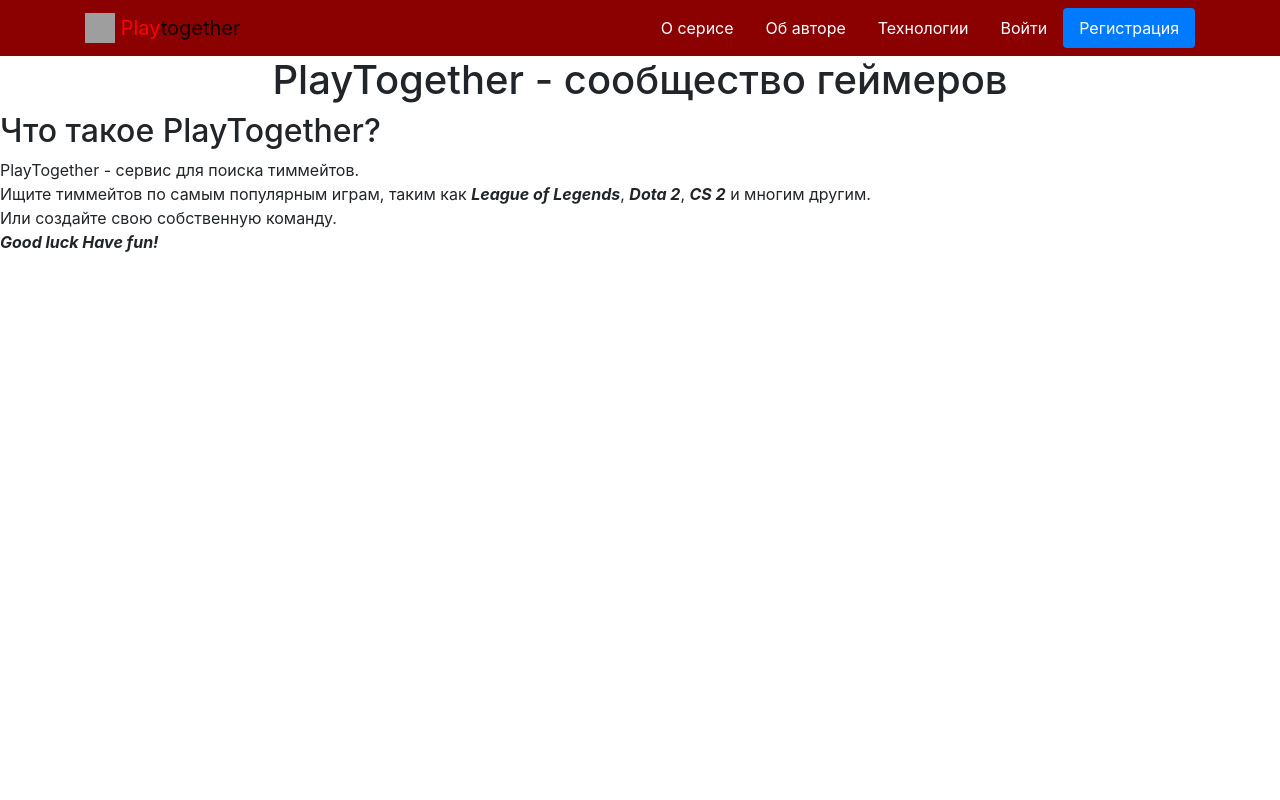
After one commit to AmidamaruPWNZ/PlayTogether, a Django app: page /about/service/ in a window 1280 px wide. The commit adds this page. Run offline with Django 3.2, Linux system fonts and the light colour scheme; some libraries are stand-ins or nearby versions; grey boxes are pictures that could not be loaded.

Commit message:
alpha ver

```diff
--- a/yatube/about/urls.py
+++ b/yatube/about/urls.py
@@ -6,4 +6,5 @@
 urlpatterns = [
     path('author/', views.AboutAuthorView.as_view(), name='author'),
     path('tech/', views.AboutTechView.as_view(), name='tech'),
+    path('service/', views.AboutServiceView.as_view(), name='service'),
 ]
--- a/yatube/about/views.py
+++ b/yatube/about/views.py
@@ -6,3 +6,7 @@
 
 class AboutTechView(TemplateView):
     template_name = 'about/tech.html'
+
+
+class AboutServiceView(TemplateView):
+    template_name = 'about/service.html'
--- /dev/null
+++ b/yatube/templates/about/service.html
@@ -0,0 +1,15 @@
+{% extends "base.html" %}
+{% block content %}
+<html lang="en">
+<title>PlayTogether - сервис для поиска тиммейтов</title>
+<body>
+<div class="container">
+<h1 class="text-center">PlayTogether - сообщество геймеров</h1>
+</div>
+    <h2>Что такое PlayTogether?</h2> PlayTogether - сервис для поиска тиммейтов.<br>
+  Ищите тиммейтов по самым популярным играм, таким как <b><i>League of Legends</i></b>, <b><i>Dota 2</i></b>, <b><i>CS 2</i></b> и многим другим. <br>
+      Или создайте свою собственную команду.<br>
+   <b><i>Good luck Have fun!</i></b>
+</body>
+</html>
+{% endblock %}
--- a/yatube/templates/base.html
+++ b/yatube/templates/base.html
@@ -21,6 +21,11 @@
             <span style="color:red">Play</span>together
           </a>
           <ul class="nav  nav-pills">
+            <li class="nav-item">
+              <a class="nav-link" style="color: white" href="{% url 'about:service' %}">
+                О серисе
+              </a>
+            </li>
             <li class="nav-item">
               <a class="nav-link" style="color: white" href="{% url 'about:author' %}">
                 Об авторе
@@ -64,10 +69,6 @@
       </nav>
     </header>
 
-  <div class="header" style="
-  background: rgb(177, 177, 177)">
-
-
    {% block cta %}{% endblock cta %}
 </div>
 
```
